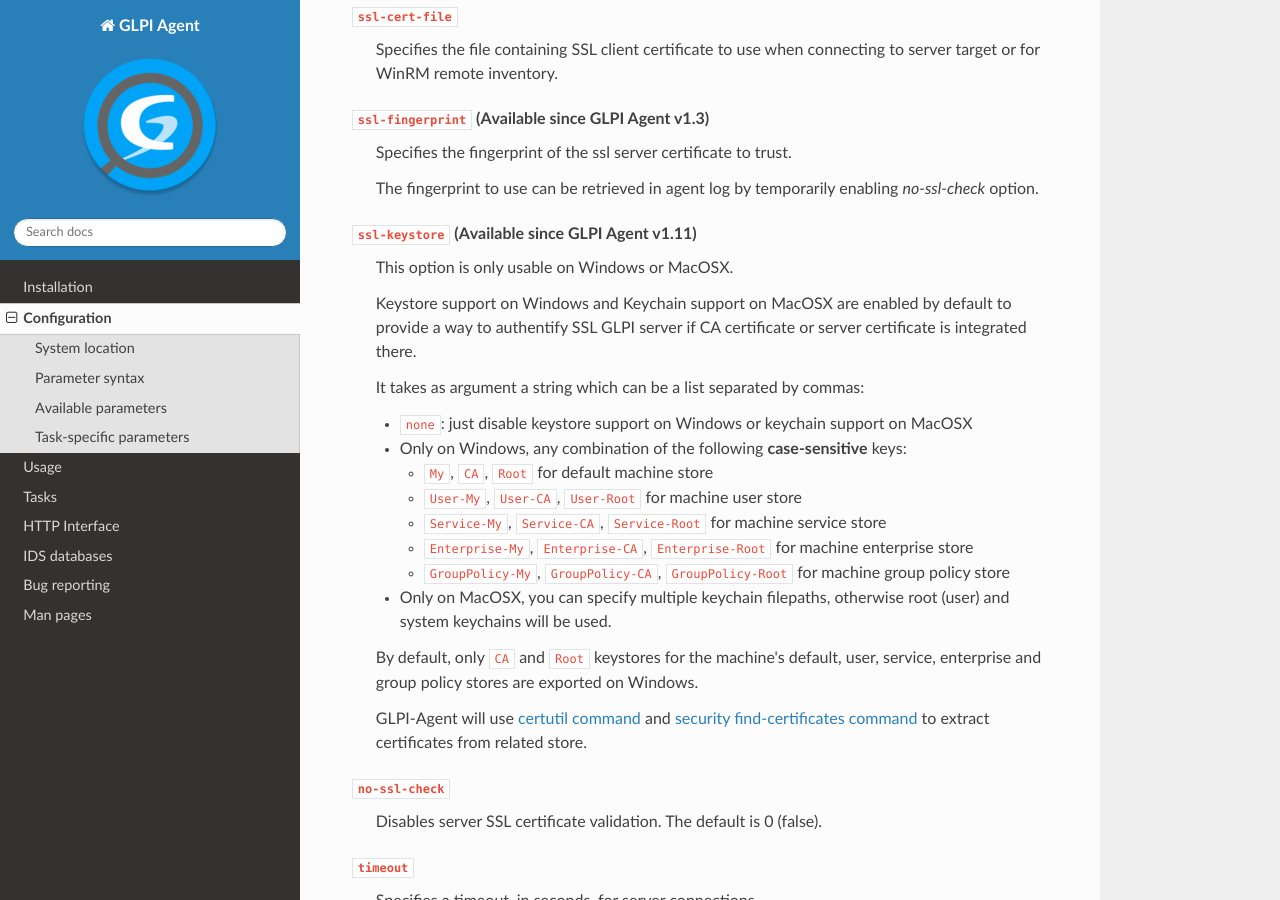
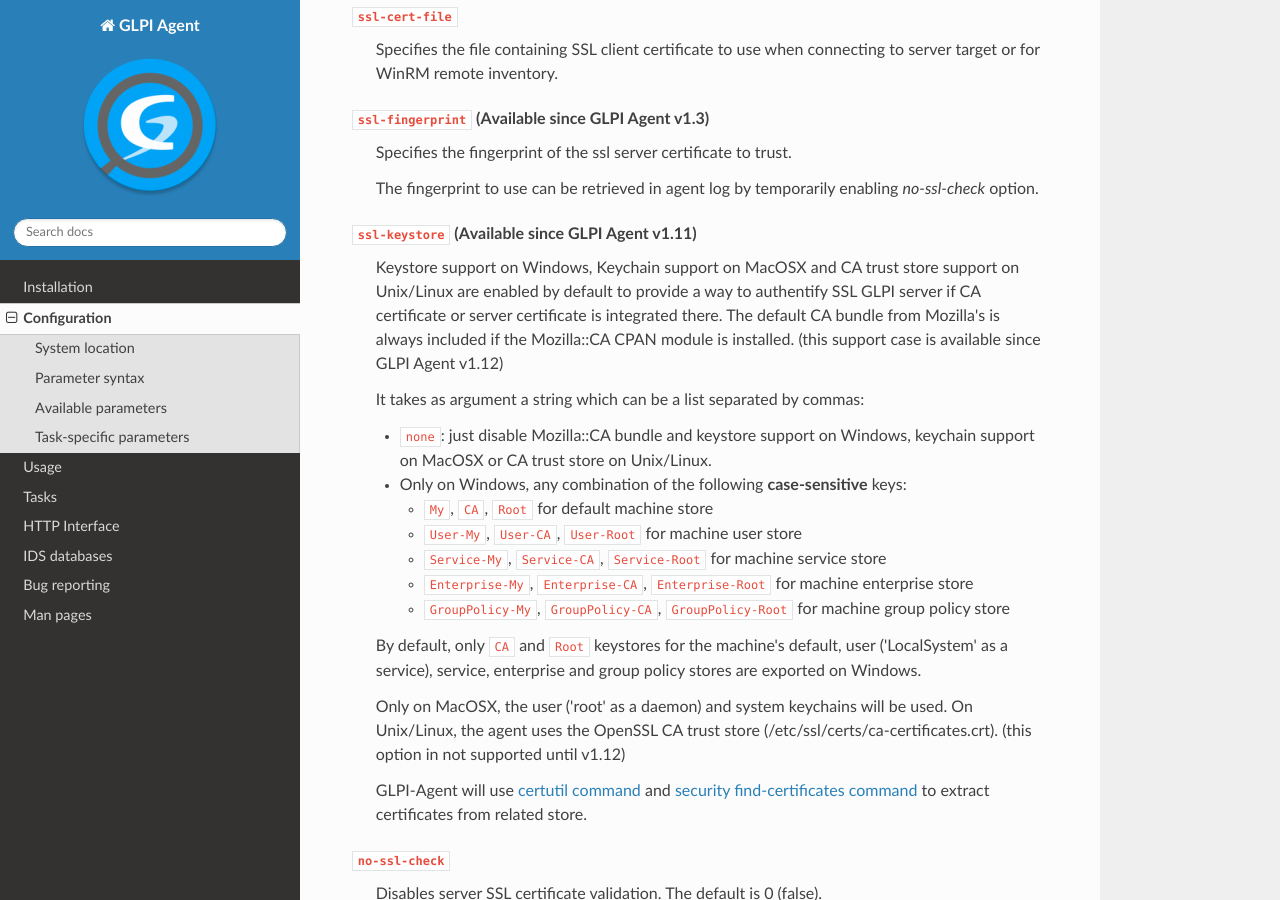
Before and after one commit to glpi-project/doc-agent, a Sphinx documentation site: the page built from source/configuration.rst, in a window 1280 px wide and 900 px high, scrolled down 5113 px. Built offline with Sphinx 7.4.7 and the Read the Docs theme 3.1.0, drawn with Linux system fonts in a browser that asks for light colours.

Commit message:
Update ssl-keystore description

```diff
--- a/source/configuration.rst
+++ b/source/configuration.rst
@@ -250,15 +250,14 @@
 .. _ssl-keystore:
 
 ``ssl-keystore`` (Available since GLPI Agent v1.11)
-    This option is only usable on Windows or MacOSX.
-
-    Keystore support on Windows and Keychain support on MacOSX are enabled by default
-    to provide a way to authentify SSL GLPI server if CA certificate or server certificate
-    is integrated there.
+    Keystore support on Windows, Keychain support on MacOSX and CA trust store support on Unix/Linux
+    are enabled by default to provide a way to authentify SSL GLPI server if CA certificate or server
+    certificate is integrated there. The default CA bundle from Mozilla's is always included if the
+    Mozilla::CA CPAN module is installed. (this support case is available since GLPI Agent v1.12)
 
     It takes as argument a string which can be a list separated by commas:
 
-    * ``none``: just disable keystore support on Windows or keychain support on MacOSX
+    * ``none``: just disable Mozilla::CA bundle and keystore support on Windows, keychain support on MacOSX or CA trust store on Unix/Linux.
     * Only on Windows, any combination of the following **case-sensitive** keys:
 
       * ``My``, ``CA``, ``Root`` for default machine store
@@ -267,10 +266,11 @@
       * ``Enterprise-My``, ``Enterprise-CA``, ``Enterprise-Root`` for machine enterprise store
       * ``GroupPolicy-My``, ``GroupPolicy-CA``, ``GroupPolicy-Root`` for machine group policy store
 
-    * Only on MacOSX, you can specify multiple keychain filepaths, otherwise root (user) and system keychains will be used.
+    By default, only ``CA`` and ``Root`` keystores for the machine's default, user ('LocalSystem' as a service), service, enterprise and
+    group policy stores are exported on Windows.
 
-    By default, only ``CA`` and ``Root`` keystores for the machine's default, user, service, enterprise and
-    group policy stores are exported on Windows.
+    Only on MacOSX, the user ('root' as a daemon) and system keychains will be used.
+    On Unix/Linux, the agent uses the OpenSSL CA trust store (/etc/ssl/certs/ca-certificates.crt). (this option in not supported until v1.12)
 
     GLPI-Agent will use `certutil command <https://learn.microsoft.com/en-us/windows-server/administration/windows-commands/certutil>`_
     and `security find-certificates command <https://ss64.com/mac/security-find-cert.html>`_ to extract certificates from related store.
```
